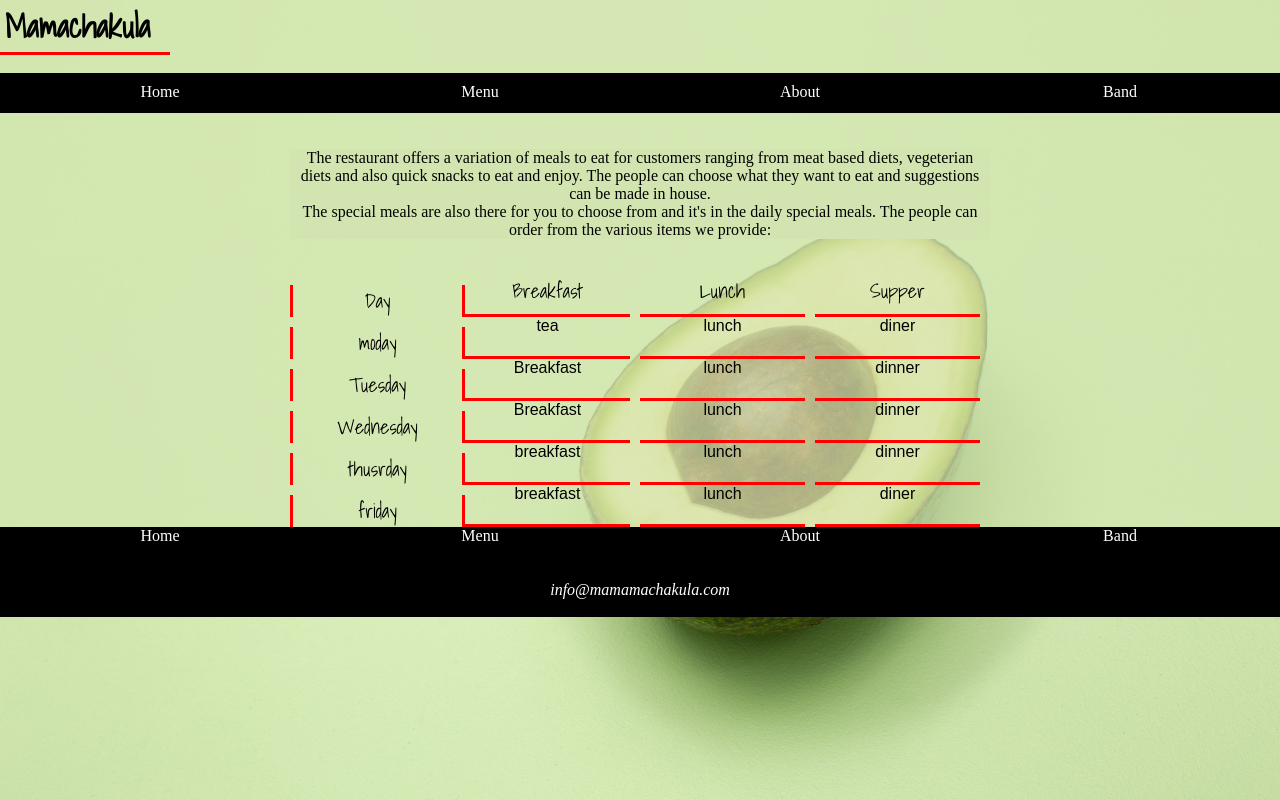
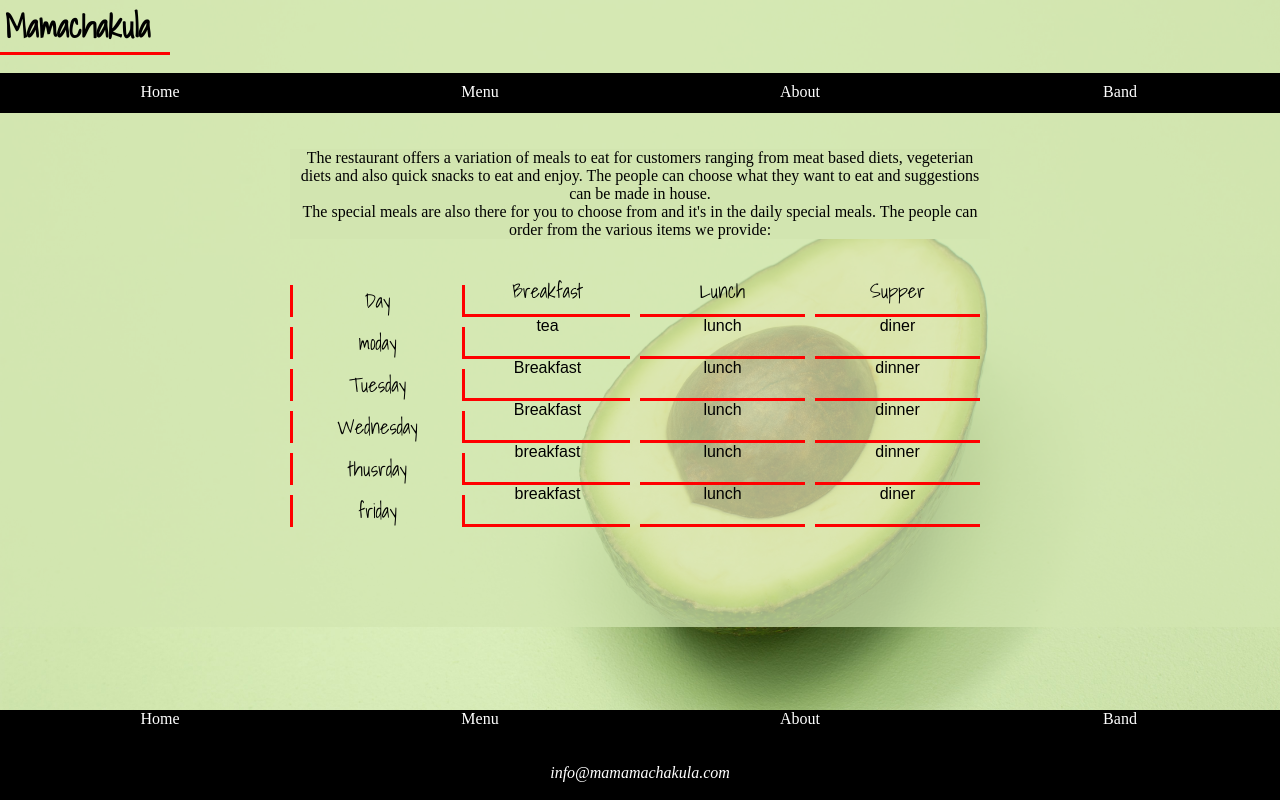
Before and after one commit to jookllo/FoodSite, a PHP site: page /menu.php in a window 1280 px wide. Run offline with PHP 8.4, Linux system fonts and the light colour scheme; some web fonts are replaced.

Commit message:
Update menu.php

```diff
--- a/menu.php
+++ b/menu.php
@@ -16,6 +16,7 @@ grid-template-columns: 1fr 1fr 1fr 1fr;
 
 margin:auto;
 max-width: 700px;
+padding-bottom: 100px;
 }
 .day {
   font-size: 20px;
@@ -38,6 +39,14 @@ margin-right: 10px;
   border-color: red;
   margin-right: 10px;
 
+}
+
+
+.bot{
+
+  bottom: 0;
+position: fixed;
+width: 100%;
 }
 
     </style>
@@ -135,7 +144,11 @@ margin-right: 10px;
 
         </div>
         </div>
-    <?php include_once "footer.php";?>
+
+        <div class="bot">
+          <?php include_once "footer.php";?>
+        </div>
+
 </div>
   </body>
 </html>
```
